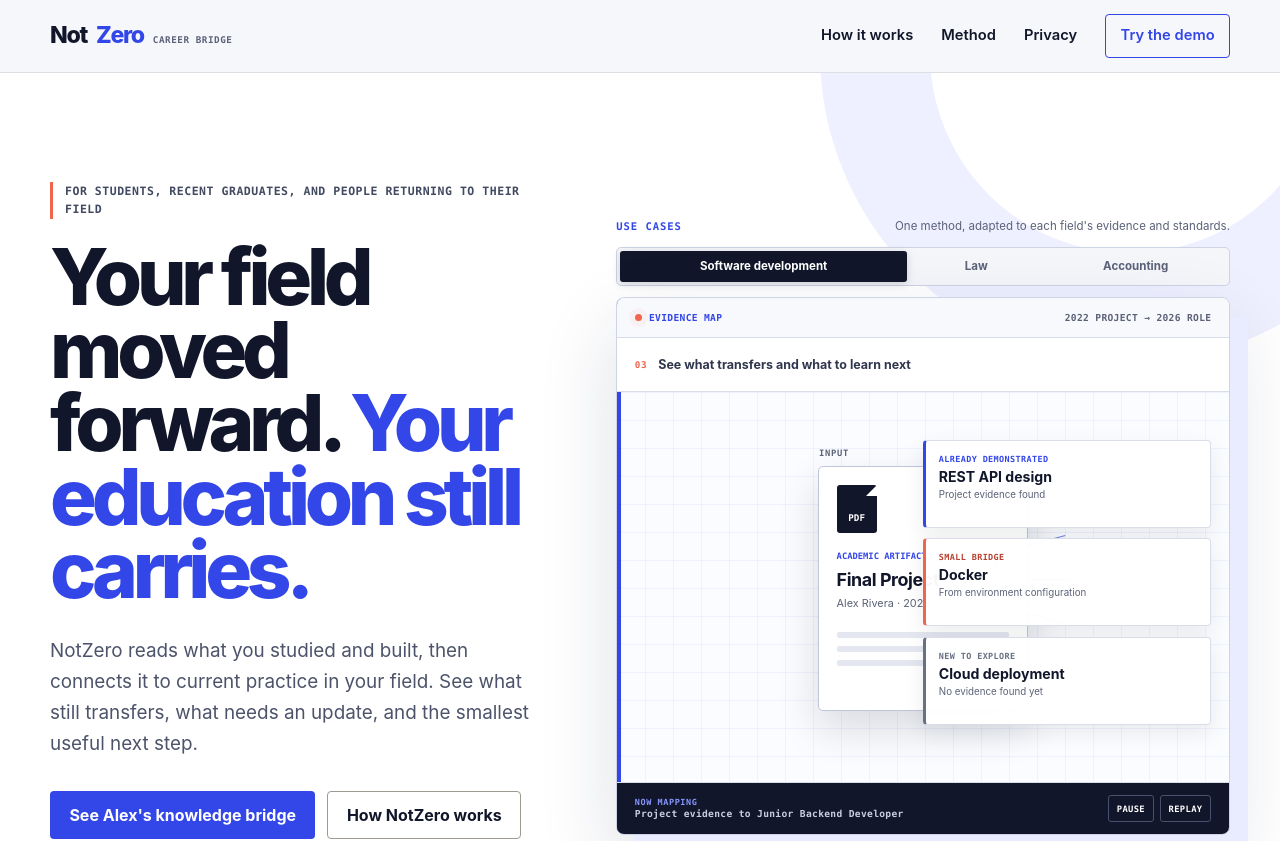
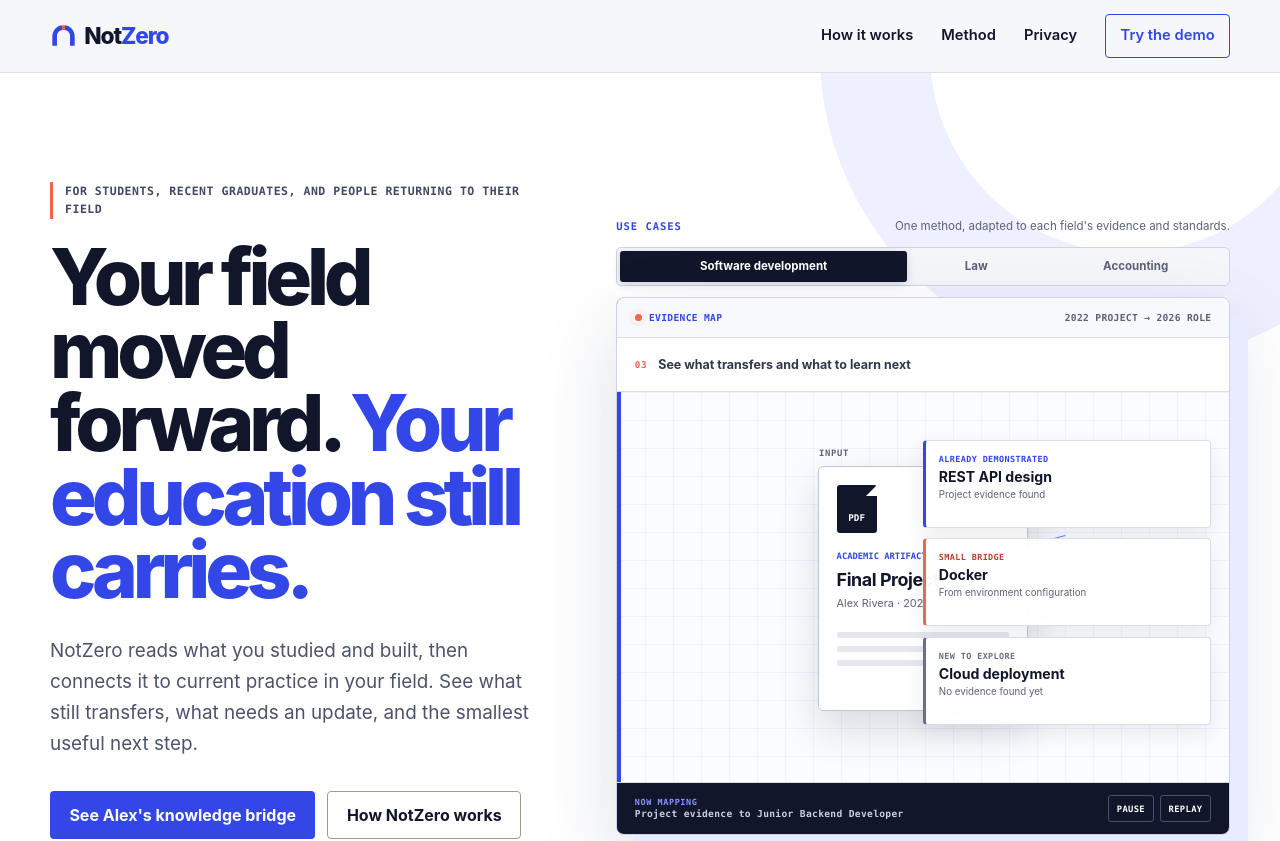
Before and after one commit to CesarReGu/NotZero, a Next.js app: page / in a window 1280 px wide. Shown: the top 841 px of the page. Built offline with nearby package versions, Linux system fonts and the light colour scheme.

Commit message:
feat: refine NotZero bridge mark

```diff
--- a/app/globals.css
+++ b/app/globals.css
@@ -42,9 +42,9 @@
 
 .site-header { position: sticky; top: 0; z-index: 50; border-bottom: 1px solid rgba(17,22,42,.1); background: rgba(246,247,251,.94); backdrop-filter: blur(14px); }
 .header-inner { min-height: 72px; display: flex; align-items: center; justify-content: space-between; gap: 2rem; }
-.wordmark { display: flex; align-items: baseline; gap: .55rem; text-decoration: none; font-family: var(--font-display); font-size: 1.45rem; font-weight: 850; letter-spacing: -.055em; }
-.wordmark span { color: var(--evergreen); }
-.wordmark small { color: var(--muted-ink); font-family: var(--font-mono); font-size: .58rem; font-weight: 700; letter-spacing: .06em; text-transform: uppercase; }
+.wordmark { display: inline-flex; align-items: center; gap: .45rem; text-decoration: none; font-family: var(--font-display); font-size: 1.42rem; font-weight: 850; letter-spacing: -.05em; }
+.wordmark-mark { width: 27px; height: 27px; flex: 0 0 auto; color: var(--evergreen); }
+.wordmark-text span { color: var(--evergreen); }
 .site-header nav { display: flex; align-items: center; gap: 1.75rem; }
 .site-header nav a { font-size: .92rem; font-weight: 600; text-decoration: none; }
 .site-header nav a:not(.nav-cta):hover { text-decoration: underline; text-decoration-color: var(--bridge-amber); text-underline-offset: 5px; }
--- a/app/layout.tsx
+++ b/app/layout.tsx
@@ -25,6 +25,10 @@
     metadataBase,
     title: { default: title, template: "%s | NotZero" },
     description,
+    icons: {
+      icon: [{ url: "/icon.svg", type: "image/svg+xml" }],
+      apple: [{ url: "/apple-icon.png", sizes: "180x180", type: "image/png" }],
+    },
     openGraph: {
       title,
       description,
--- /dev/null
+++ b/components/notzero-mark.tsx
@@ -0,0 +1,41 @@
+type NotZeroMarkProps = {
+  className?: string;
+  title?: string;
+};
+
+/**
+ * The NotZero mark is a grounded lowercase n drawn as a bridge. Most of the
+ * span uses the primary brand color; one short keystone uses the bridge accent.
+ * The idea is deliberately simple: the existing foundation already carries
+ * almost the whole crossing, and NotZero identifies the small connection that
+ * completes it. The monochrome application icon joins the same geometry into
+ * one continuous, favicon-safe form.
+ */
+export function NotZeroMark({ className, title }: NotZeroMarkProps) {
+  return (
+    <svg
+      className={className}
+      viewBox="0 0 32 32"
+      role={title ? "img" : undefined}
+      aria-hidden={title ? undefined : true}
+      focusable="false"
+    >
+      {title ? <title>{title}</title> : null}
+      <path
+        d="M5.5 27 V16 C5.5 9.4 10.2 5.5 14.6 5.5 M17.4 5.5 C21.8 5.5 26.5 9.4 26.5 16 V27"
+        fill="none"
+        stroke="currentColor"
+        strokeWidth="5.5"
+        strokeLinecap="butt"
+        strokeLinejoin="round"
+      />
+      <path
+        d="M14.2 5.5 H17.8"
+        fill="none"
+        stroke="var(--bridge-amber, currentColor)"
+        strokeWidth="5.5"
+        strokeLinecap="butt"
+      />
+    </svg>
+  );
+}
--- a/components/site-header.tsx
+++ b/components/site-header.tsx
@@ -1,11 +1,13 @@
 import Link from "next/link";
+import { NotZeroMark } from "@/components/notzero-mark";
 
 export function SiteHeader() {
   return (
     <header className="site-header">
       <div className="page-shell header-inner">
         <Link className="wordmark" href="/" aria-label="NotZero home">
-          Not<span>Zero</span><small>career bridge</small>
+          <NotZeroMark className="wordmark-mark" />
+          <span className="wordmark-text">Not<span>Zero</span></span>
         </Link>
         <nav aria-label="Primary navigation">
           <Link href="/#how-it-works">How it works</Link>
```
Also changed, not shown: public/apple-icon.png (added), public/icon.svg (added).
